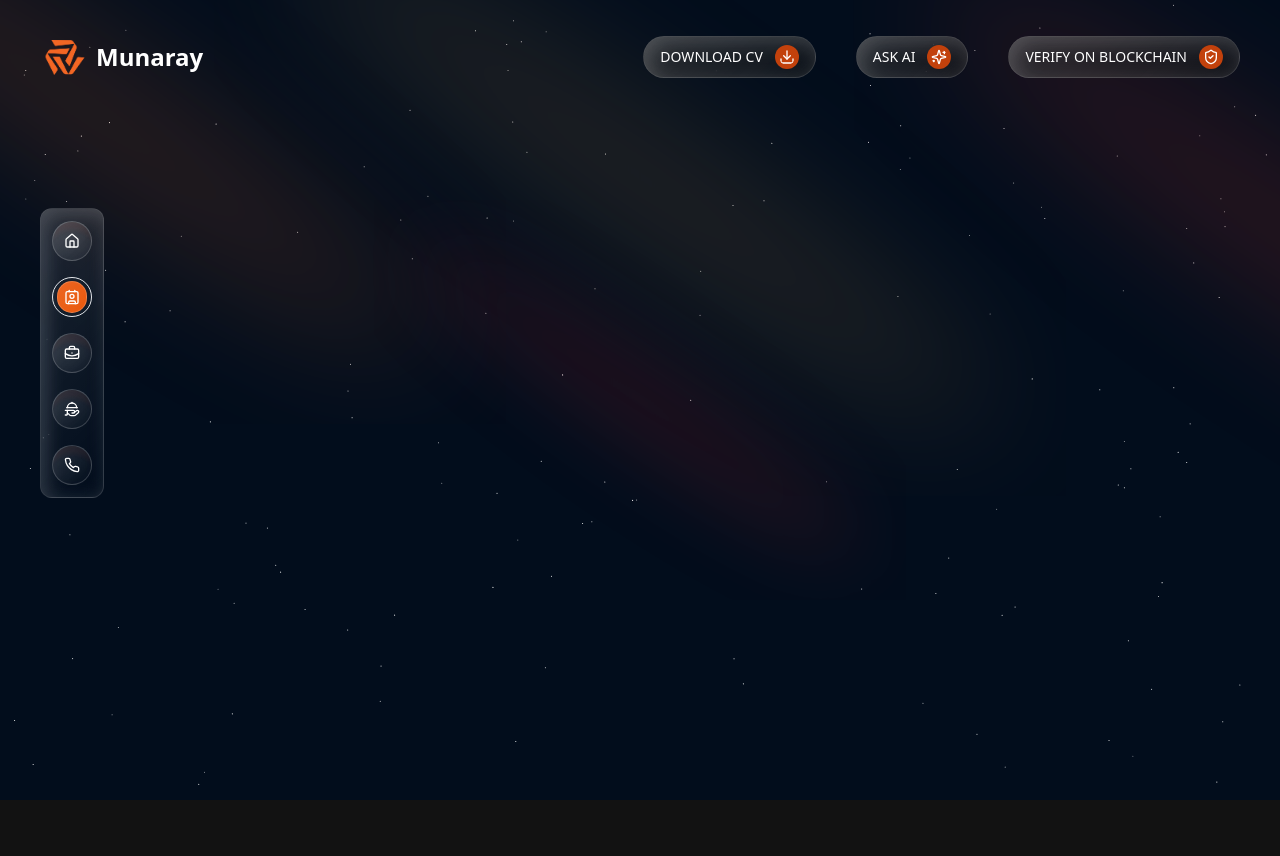
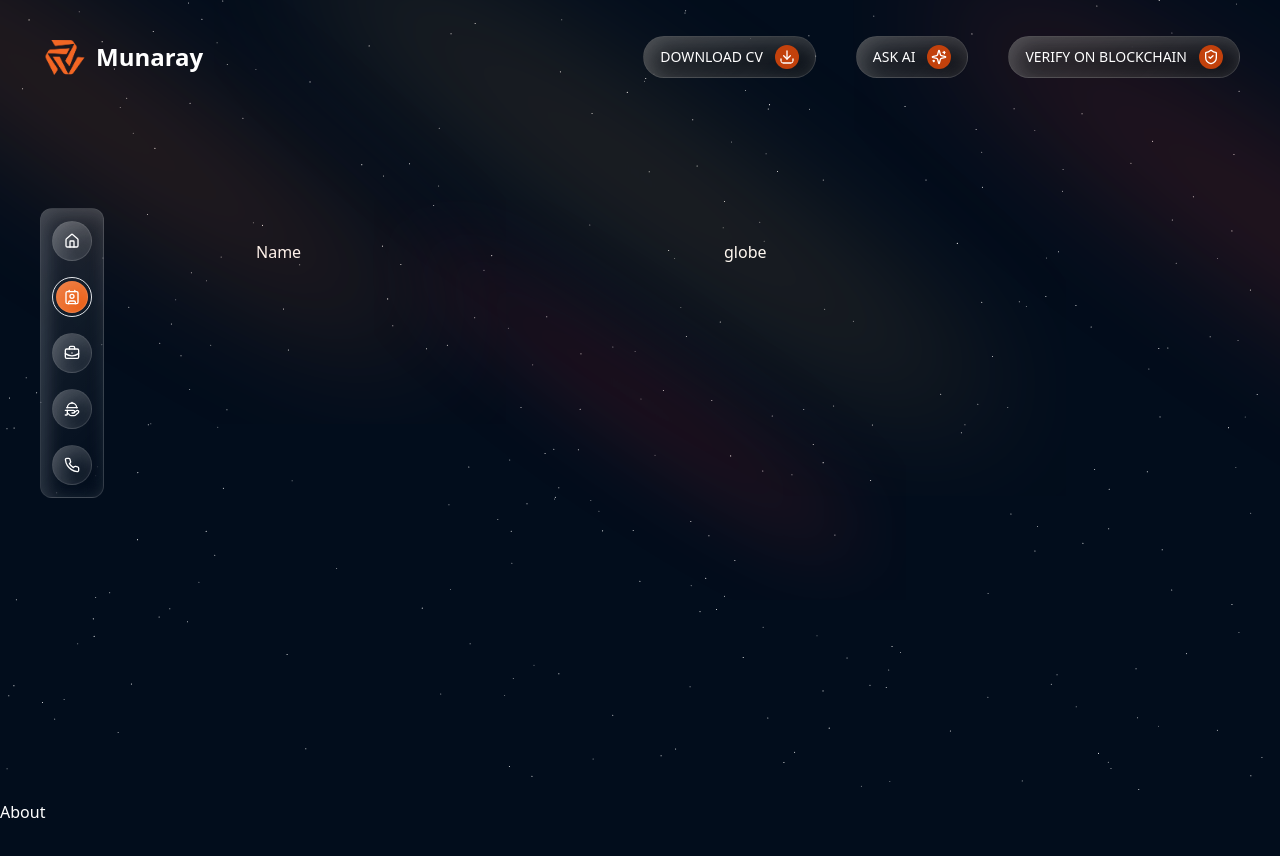
Before and after one commit to munaray/personal-portfolio, a Next.js app: page / in a window 1280 px wide. Shown: the top 856 px of the page. Before the commit the page ends 800 px from the top, so only its background shows below. Built offline with nearby package versions, Linux system fonts and the light colour scheme.

Commit message:
animating the side-nav with gsap

```diff
--- a/package.json
+++ b/package.json
@@ -14,6 +14,7 @@
     "clsx": "^2.1.1",
     "framer-motion": "^11.11.8",
     "gsap": "^3.12.5",
+    "lodash": "^4.17.21",
     "lucide-react": "^0.452.0",
     "next": "14.2.15",
     "next-themes": "^0.3.0",
@@ -25,6 +26,7 @@
     "three": "^0.169.0"
   },
   "devDependencies": {
+    "@types/lodash": "^4.17.10",
     "@types/node": "^20",
     "@types/react": "^18",
     "@types/react-dom": "^18",
--- /dev/null
+++ b/src/app/(sections)/about/index.tsx
@@ -0,0 +1,11 @@
+import React from "react";
+
+const About = () => {
+	return (
+		<div id="about" className="h-[100vh]">
+			About
+		</div>
+	);
+};
+
+export default About;
--- a/src/app/(sections)/hero/index.tsx
+++ b/src/app/(sections)/hero/index.tsx
@@ -1,12 +1,20 @@
 "use client";
 
-import StarsAndSpotlight from "./hero-components/stars-spotlight";
+
+import StarsAndSpotlight from "./stars-spotlight";
 
 const Hero = () => {
 	return (
-		<section className="relative w-full">
-			<div className="fixed inset-0 -z-10">
-				<StarsAndSpotlight />
+		<section id="home" className="w-full relative">
+			<StarsAndSpotlight />
+			<div className="z-100 absolute top-[30vh] left-[20vw] right-[10vw]">
+				<section className="flex gap-10">
+					{/* Right side */}
+					<article className="flex-1">Name</article>
+
+					{/* Left Side */}
+					<figure className="flex-1">globe</figure>
+				</section>
 			</div>
 		</section>
 	);
--- a/src/app/(sections)/hero/hero-components/stars-spotlight.tsx
+++ b/src/app/(sections)/hero/stars-spotlight.tsx
@@ -1,13 +1,10 @@
-import { Fragment } from "react";
-
 import { ShootingStars } from "@/components/ui/shooting-stars";
 import { StarsBackground } from "@/components/ui/stars-background";
 import { Spotlight } from "@/components/ui/spot-light";
 
 const StarsAndSpotlight = () => {
 	return (
-		<Fragment>
-			<figure className="min-h-screen w-full flex md:items-center md:justify-center relative overflow-hidden">
+		<figure className="relative top-0 left-0 min-h-screen w-full overflow-hidden ">
 			<Spotlight
 				className="top-20 left-5 md:top-10 md:left-20 h-[80vh] w-[50vw]"
 				fill="rgba(255, 120, 50, 0.5)"
@@ -27,10 +24,8 @@ const StarsAndSpotlight = () => {
 				className="bottom-10 left-[50%] transform -translate-x-1/2 h-[50vh] w-[50vw]"
 				fill="rgba(255, 50, 50, 0.4)"
 			/>
-			</figure>
-
 			<StarsBackground
-				starDensity={0.00015}
+				starDensity={0.0003}
 				twinkleProbability={1}
 				minTwinkleSpeed={0.25}
 				className="bg-[#020d1c] min-h-screen"
@@ -61,7 +56,7 @@ const StarsAndSpotlight = () => {
 				trailColor="#2EB9DF"
 				className="min-h-screen"
 			/>
-		</Fragment>
+		</figure>
 	);
 };
 
--- a/src/app/globals.css
+++ b/src/app/globals.css
@@ -33,18 +33,6 @@
         box-shadow: 0 8px 32px 0 rgba(0, 0, 0, 0.37);
       }
 
-      .scroll-watcher {
-        height: 10px;
-        position: fixed;
-        top: 0;
-        z-index: 1000;
-        background-color: aqua;
-        width: 100%;
-        scale: 0 1;
-        transform-origin: left;
-        animation: scroll-watcher linear;
-        animation-timeline: scroll();
-      }
 .button {
   overflow: hidden;
 }
@@ -69,11 +57,6 @@
 }
 }
 
-@keyframes scroll-watcher {
-  to {
-    scale: 1 1;
-  }
-}
 @keyframes move {
   0% {
     transform: translate(0, 0);
--- a/src/app/layout.tsx
+++ b/src/app/layout.tsx
@@ -1,8 +1,9 @@
 import type { Metadata } from "next";
 import localFont from "next/font/local";
+
 import "./globals.css";
 import { ThemeProvider } from "@/components/theme-provider";
-import Header from "@/components/navbar/header";
+import Header from "@/components/header";
 import SideBarNav from "@/components/navbar/sidebar-nav";
 
 const geistSans = localFont({
@@ -29,16 +30,14 @@ export default function RootLayout({
 	return (
 		<html lang="en">
 			<body
-				className={`${geistSans.variable} ${geistMono.variable} antialiased`}>
+				className={`${geistSans.variable} ${geistMono.variable} antialiased bg-[#020d1c]`}>
 				<ThemeProvider
 					attribute="class"
 					defaultTheme="dark"
 					enableSystem
 					disableTransitionOnChange>
-					<div className="relative">
-						<Header />
-						<SideBarNav />
-					</div>
+					<Header />
+					<SideBarNav />
 					{children}
 				</ThemeProvider>
 			</body>
--- a/src/app/page.tsx
+++ b/src/app/page.tsx
@@ -1,11 +1,11 @@
 import Hero from "./(sections)/hero";
+import About from "./(sections)/about";
 
 export default function Home() {
 	return (
-		<main className="relative">
-			<div className="w-full">
-				<Hero />
-			</div>
+		<main className="w-full">
+			<Hero />
+			<About />
 		</main>
 	);
 }
--- a/src/components/navbar/header.tsx
+++ b/src/components/header.tsx
@@ -7,8 +7,8 @@ import { useMediaQuery } from "react-responsive";
 import { Download, ShieldCheck, Sparkles } from "lucide-react";
 import { gsap } from "gsap";
 
-import MobileNav from "../mobile-nav";
-import TopBarNav from "./topbar-nav";
+import MobileNav from "./navbar/mobile-nav";
+import TopBarNav from "./navbar/topbar-nav";
 
 const Header = () => {
 	const [isMounted, setIsMounted] = useState(false);
--- a/src/components/hooks/use-screen-size.tsx
+++ /dev/null
@@ -1,27 +0,0 @@
-"use client";
-
-import { useEffect, useState } from "react";
-
-const useScreenSize = () => {
-	const [screenSize, setScreenSize] = useState<number>();
-
-	useEffect(() => {
-		function getScreenSize() {
-			return window.innerWidth;
-		}
-
-		function handleResize() {
-			setScreenSize(getScreenSize());
-		}
-
-		handleResize();
-
-		window.addEventListener("resize", handleResize);
-
-		return () => window.removeEventListener("resize", handleResize);
-	}, []);
-
-	return screenSize;
-};
-
-export default useScreenSize;
--- a/src/components/mobile-nav.tsx
+++ b/src/components/navbar/mobile-nav.tsx
@@ -2,7 +2,7 @@ import { ShieldCheck, Sparkles, Copyright } from "lucide-react";
 import Link from "next/link";
 
 import { SOCIAL_ICONS } from "@/constants";
-import TopBarNav from "./navbar/topbar-nav";
+import TopBarNav from "./topbar-nav";
 
 const MobileNav = ({
 	isMenuOpen,
--- a/src/components/navbar/sidebar-nav.tsx
+++ b/src/components/navbar/sidebar-nav.tsx
@@ -3,8 +3,13 @@
 import React, { useEffect, useState } from "react";
 import { useMediaQuery } from "react-responsive";
 import Link from "next/link";
-import { usePathname } from "next/navigation";
+import { useRouter } from "next/navigation";
 import { LucideIcon } from "lucide-react";
+import { gsap } from "gsap";
+import { ScrollToPlugin } from "gsap/ScrollToPlugin";
+import { motion } from "framer-motion";
+
+gsap.registerPlugin(ScrollToPlugin);
 
 import { SIDEBAR_NAVs } from "@/constants";
 
@@ -12,12 +17,27 @@ interface SidebarLinkProps {
 	href: string;
 	icon: LucideIcon;
 	name?: string;
+	isActive: boolean;
 }
 
-const SidebarLink = ({ href, icon: Icon, name }: SidebarLinkProps) => {
-	const pathname = usePathname();
-	const isActive =
-		pathname === href || (pathname === "/" && href === "#about");
+const SidebarLink = ({
+	href,
+	icon: Icon,
+	name,
+	isActive,
+}: SidebarLinkProps) => {
+	const router = useRouter();
+
+	// eslint-disable-next-line @typescript-eslint/no-explicit-any
+	const handleScrollTo = (e: any) => {
+		e.preventDefault();
+		gsap.to(window, {
+			duration: 1.5,
+			scrollTo: href,
+			ease: "power2.inOut",
+		});
+		router.push(href, { scroll: true });
+	};
 
 	return (
 		<div
@@ -26,16 +46,22 @@ const SidebarLink = ({ href, icon: Icon, name }: SidebarLinkProps) => {
 					? "border h-10 w-10 rounded-full p-1 flex items-center justify-center"
 					: ""
 			} `}>
-			<Link
-				href={href}
-				className={`flex items-center justify-center h-10 w-10 rounded-full glass !shadow-glass-1-inset ${
-					isActive ? "!bg-orange-600 h-8 w-8 rounded-full" : ""
-				}`}>
-				<div>
-					<Icon className="w-4 h-4" />
+			<Link href={href} onClick={handleScrollTo}>
+				<motion.div
+					initial={{ scale: 1 }}
+					whileHover={{ scale: 1.1 }}
+					className={`flex items-center justify-center h-10 w-10 rounded-full glass !shadow-glass-inset ${
+						isActive ? "!bg-orange-600 h-8 w-8 rounded-full" : ""
+					}`}>
+					<div>
+						<Icon className="w-4 h-4" />
 
-					<span className={`font-medium text-gray-700`}>{name}</span>
-				</div>
+						<span
+							className={`font-medium tex	const [isMounted, setIsMounted] = useState(t-gray-700`}>
+							{name}
+						</span>
+					</div>
+				</motion.div>
 			</Link>
 		</div>
 	);
@@ -43,23 +69,57 @@ const SidebarLink = ({ href, icon: Icon, name }: SidebarLinkProps) => {
 
 const SideBarNav = () => {
 	const [isMounted, setIsMounted] = useState(false);
+	const [activeSection, setActiveSection] = useState("#home");
+	console.log(activeSection);
 
 	const isTabletAndAbove = useMediaQuery({ query: "(min-width: 768px)" });
 
 	useEffect(() => {
 		setIsMounted(true);
+		const handleScroll = () => {
+			const scrollPosition = window.scrollY + window.innerHeight / 2;
+
+			SIDEBAR_NAVs.forEach(({ href }) => {
+				const section = document.querySelector(href);
+				if (section) {
+					const rect = section.getBoundingClientRect();
+					if (
+						rect.top <= scrollPosition &&
+						rect.bottom >= scrollPosition
+					) {
+						setActiveSection(href);
+					}
+				}
+			});
+		};
+
+		const { hash } = window.location;
+		if (hash) {
+			setActiveSection(hash);
+		}
+
+		window.addEventListener("scroll", handleScroll);
+
+		return () => {
+			window.removeEventListener("scroll", handleScroll);
+		};
 	}, []);
 
 	if (!isMounted) {
 		return null;
 	}
 	return (
-		<section className="relative c-space top-0 left-0 right-0 z-50">
+		<section className="c-space">
 			{isTabletAndAbove ? (
-				<div className="mt-52 flex flex-col glass !shadow-glass-inset gap-4 justify-between items-center max-w-16 py-3 rounded-xl">
+				<div className="fixed top-0 right-[40px] left-[40px] z-50 mt-52 flex flex-col glass !shadow-glass-inset gap-4 justify-between items-center max-w-16 py-3 rounded-xl">
 					{" "}
 					{SIDEBAR_NAVs.map(({ name, icon, href }) => (
-						<SidebarLink key={name} href={href} icon={icon} />
+						<SidebarLink
+							key={name}
+							href={href}
+							icon={icon}
+							isActive={activeSection === href}
+						/>
 					))}
 				</div>
 			) : null}
```
Also changed, not shown: 1 other file (tests, documents, lock files or other folders). Lines whose indentation alone changed are shown as unchanged.
